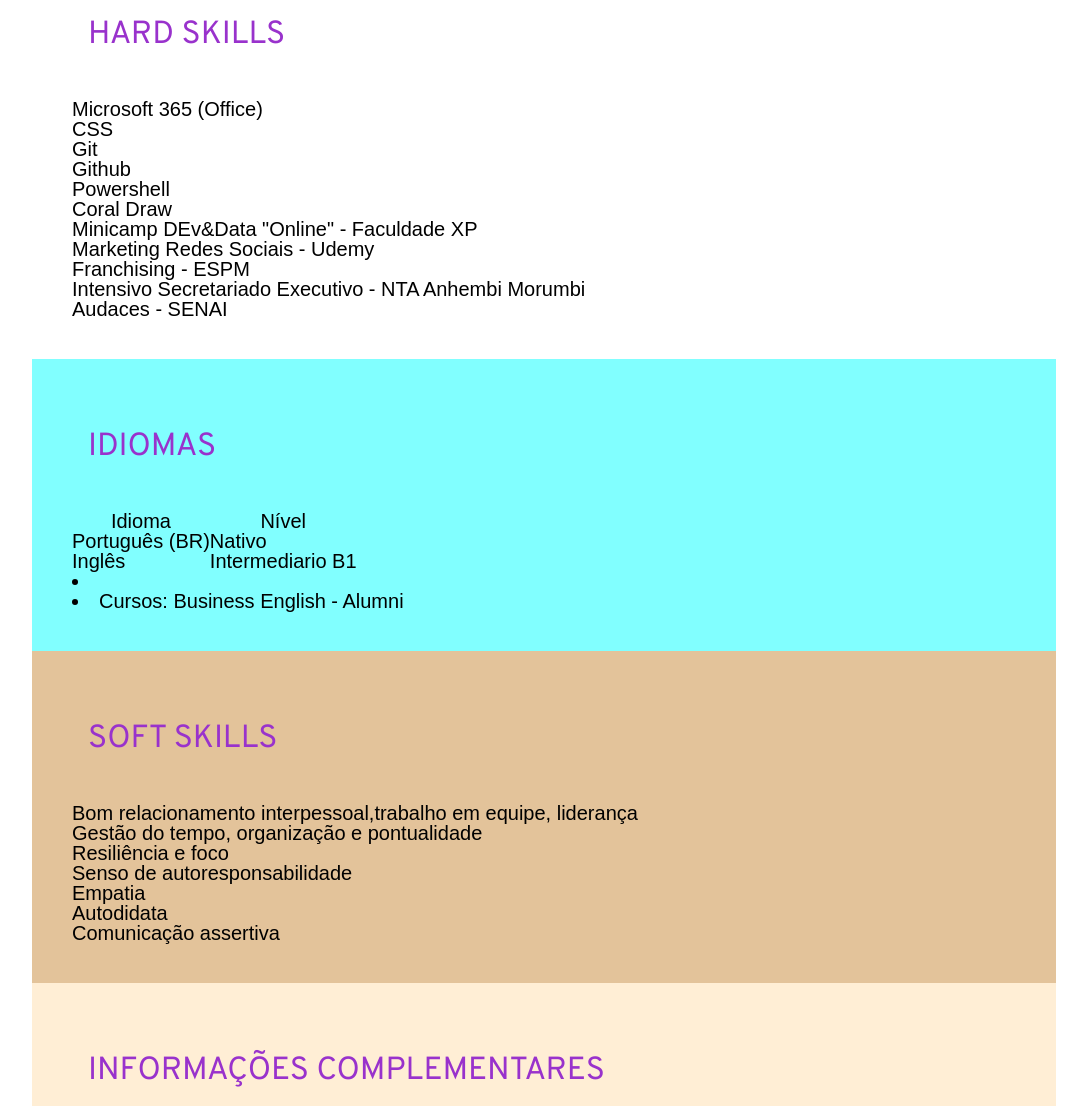
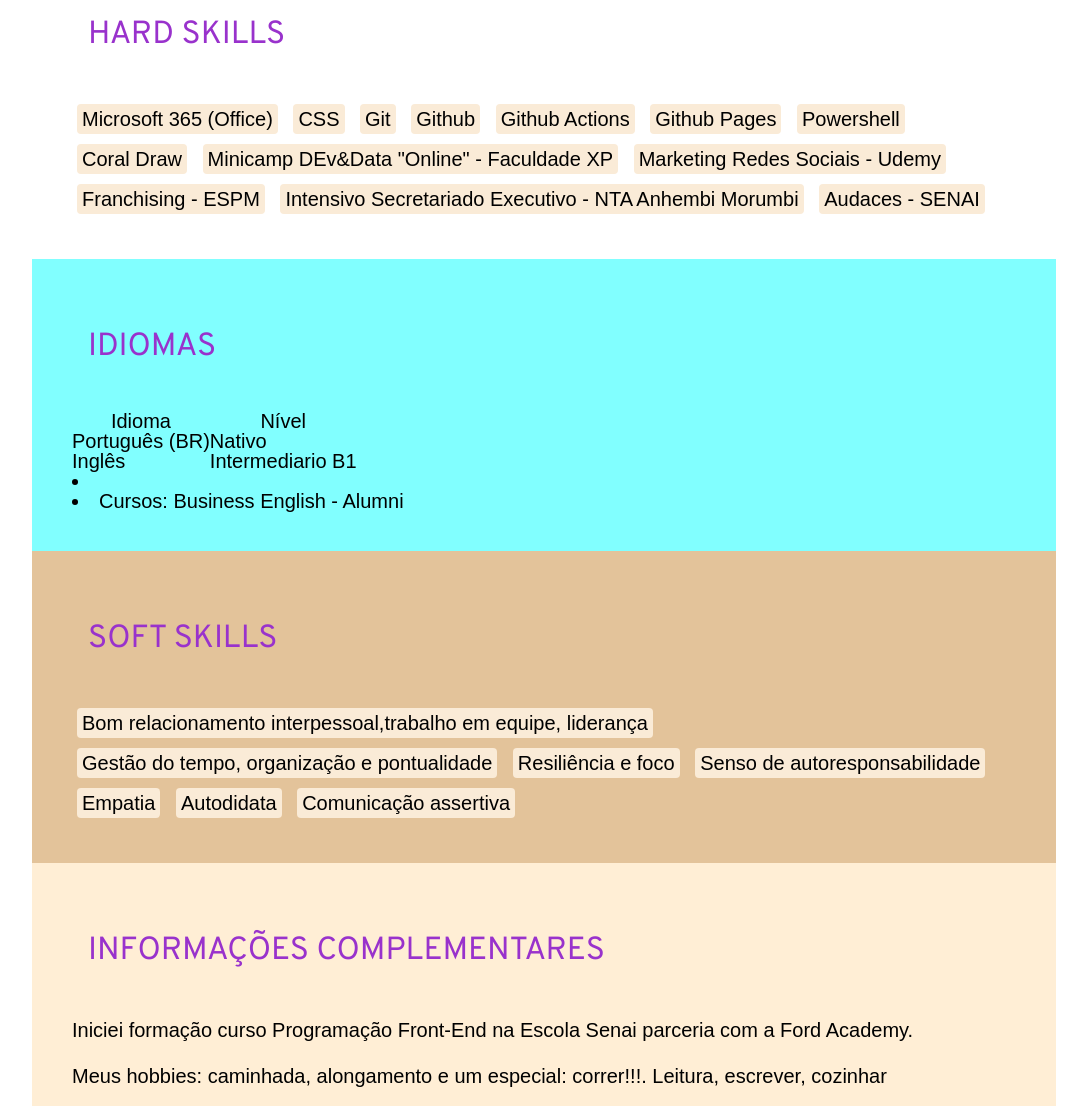
Before and after one commit to elisacarol/meu-curriculo, a plain HTML site: page index.html in a window 1280 px wide. Shown: the part 1539-2645 px from the top of the page, without its empty margins (96-1183 px from the left). Drawn offline with Linux system fonts and the light colour scheme.

Commit message:
atualização

```diff
--- a/index.html
+++ b/index.html
@@ -57,11 +57,13 @@
 
     <section id="Hard Skills">
         <h2 class="titulo-secao">Hard Skills</h2>
-            <ul>
+            <ul class="lista-tags"> <!--criado o lista-tags no style-->
                 <li>Microsoft 365 (Office)</li>
                 <li>CSS</li>
                 <li>Git</li>
                 <li>Github</li>
+                <li>Github Actions</li>
+                <li>Github Pages</li>
                 <li>Powershell</li>
                 <li>Coral Draw</li>
                 <li>Minicamp DEv&Data "Online" - Faculdade XP</li>
@@ -109,8 +111,8 @@
 
         <section id="Soft-Skills">
             <h2 class="titulo-secao">Soft Skills</h2>
+            <ul class="lista-tags">
 
-        <ul>
             <li>Bom relacionamento interpessoal,trabalho em equipe, liderança</li>
             <li>Gestão do tempo, organização e pontualidade</li>
             <li>Resiliência e foco</li>
@@ -126,9 +128,8 @@
             <h2 class="titulo-secao">Informações Complementares</h2>
 
         <p>Iniciei formação curso Programação Front-End na Escola Senai parceria com a Ford Academy.</p>
-        <p>Meus hobbies: caminhada, alongamento e um especial - voltar a correr!,  leitura, escrever, cozinhar</p>
+        <p>Meus hobbies: caminhada, alongamento e um especial: correr!!!. Leitura, escrever, cozinhar</p>
         pintura, assistir filmes e séries.
-
 
 
 
--- a/style.css
+++ b/style.css
@@ -175,6 +175,14 @@ h1{
     margin: 1rem 0;
 }
 
+.lista-tags li {
+    display: inline-block;
+    background-color: antiquewhite;
+    padding: 5px;
+    border-radius: 4px;
+    margin: 5px;
+}
+
 
 
 
```
